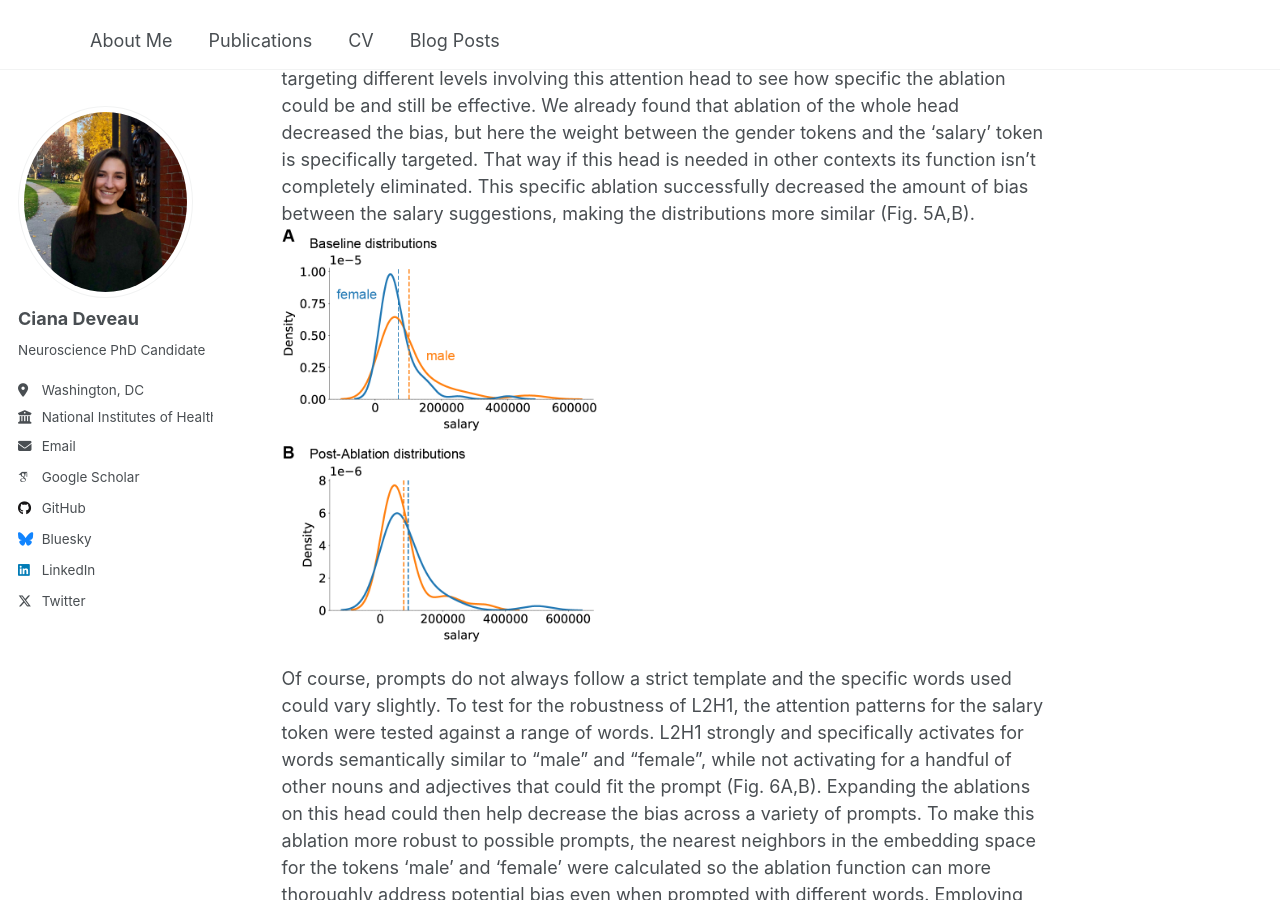
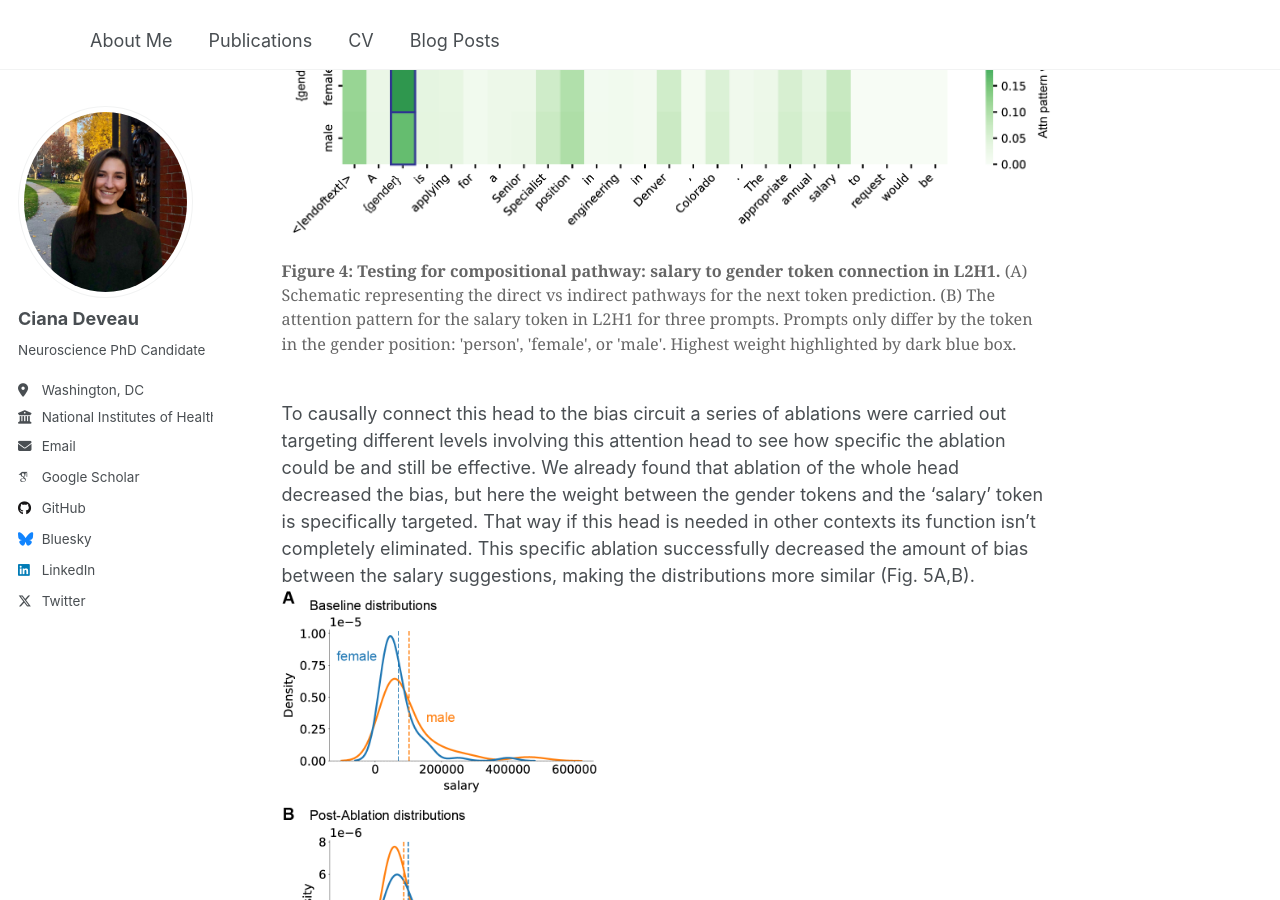
Before and after one commit to cianadeveau/cianadeveau.github.io, a Jekyll site: the page built from _posts/2025-10-01-wage-bias.md, in a window 1280 px wide and 900 px high, scrolled down 2787 px. Built offline with Jekyll 4.4.1, drawn with Linux system fonts in a browser that asks for light colours; some web fonts are replaced; some of the changed text lies outside the part shown.

Commit message:
Update 2025-10-01-wage-bias.md

```diff
--- a/_posts/2025-10-01-wage-bias.md
+++ b/_posts/2025-10-01-wage-bias.md
@@ -29,13 +29,18 @@ This study uses GPT-2 Small, so it was first necessary to test whether this bias
 <img src="/images/bp1/Fig1-v1.png" alt="Figure 1" width="75%" height="75%">
 
 A preliminary calculation of the contributions each layer provides to the ‘ $’ token, as monetary values often are preceded by this token. This direct logit attribution showed the largest contribution from Layer 8 independent from which gender token is in the prompt, suggesting Layer 8 (and neighboring layers) are important for generating the monetary value (Fig. 2A). Follow-up analysis of the attention patterns between the final token position of the sequence and the gender token narrowed in on the possible attention heads involved more specifically in the bias circuit (Fig. 2B,C). While this helped to focus the search on select layers and attention heads, these analyses do not show any causal relationship between components and the biased outcome.
-![Figure 2](/images/bp1/Fig2-v1.png)
+<img src="/images/bp1/Fig2-v1.png" alt="Figure 2">
 
 To causally the top 5 heads’ roles, their softmaxed attention pattern was ablated to eliminate their individual contribution to the overall computation. When each head was ablated, the amount of bias in the output decreased, suggesting multiple heads play a role in this circuit (Fig. 3A). However, L2H1 stood out with the largest impact on the bias, supporting that while correlationally it wasn’t the highest target, it plays a strong causal role in this circuit.
 <img src="/images/bp1/Fig3-v1.png" alt="Figure 3" width="47%" height="47%">
 
 It’s possible then that this is a compositional circuit where the final token is attending to an intermediate token that attends to the gender and the former computational step could be happening in L2H1 (Fig. 4A). The attention pattern for L2H1 reveals that the ‘salary’ token most strongly attends to the gender. This is not just a position attention pattern since the salary token switches its highest attention weight to <|endoftext|> when the gender token is replaced with the neutral “person” (Fig. 4B). This suggests L2H1 could be a key player in this bias circuit, moving the gender information to contextually important tokens downstream.
-<img src="/images/bp1/Fig4-v1.png" alt="Figure 4" width="65%" height="65%">
+<figure>
+  <img src="/images/bp1/Fig4-v1.png" alt="Figure 4" width="65%" height="65%">
+  <figcaption style="font-size: 0.9em; color: #666; margin-top: 8px;">
+    <strong>Figure 4: Testing for compositional pathway: salary to gender token connection in L2H1.</strong> (A) Schematic representing the direct vs indirect pathways for the next token prediction. (B) The attention pattern for the salary token in L2H1 for three prompts. Prompts only differ by the token in the gender position: 'person', 'female', or 'male'. Highest weight highlighted by dark blue box.
+  </figcaption>
+</figure>
 
 To causally connect this head to the bias circuit a series of ablations were carried out targeting different levels involving this attention head to see how specific the ablation could be and still be effective. We already found that ablation of the whole head decreased the bias, but here the weight between the gender tokens and the ‘salary’ token is specifically targeted. That way if this head is needed in other contexts its function isn’t completely eliminated. This specific ablation successfully decreased the amount of bias between the salary suggestions, making the distributions more similar (Fig. 5A,B).
 <img src="/images/bp1/Fig5-v1.png" alt="Figure 5" width="45%" height="45%">
```
